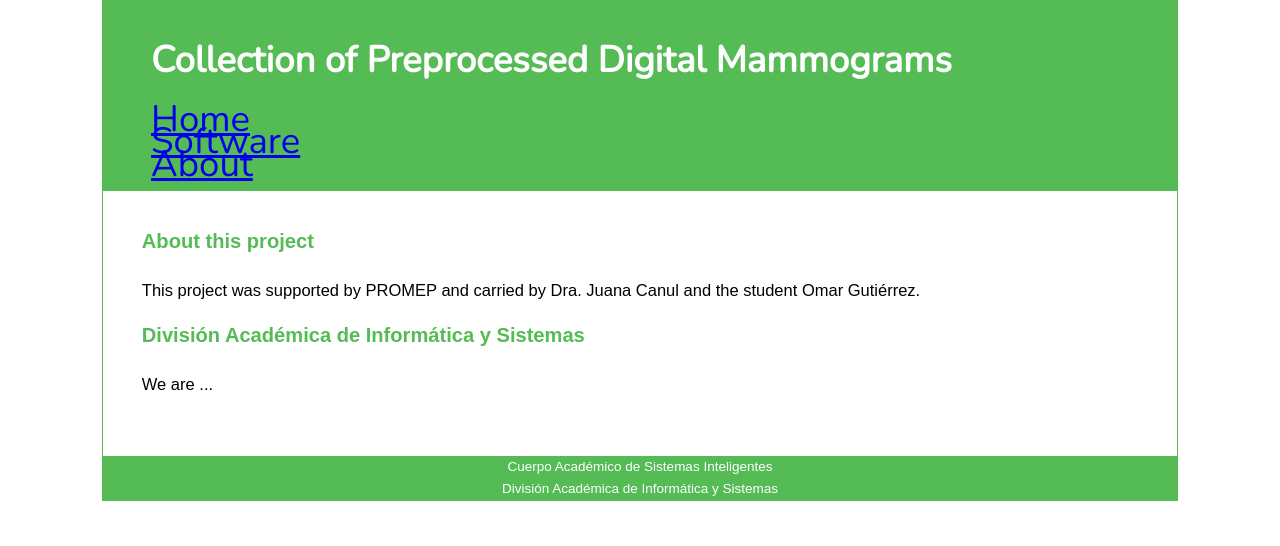
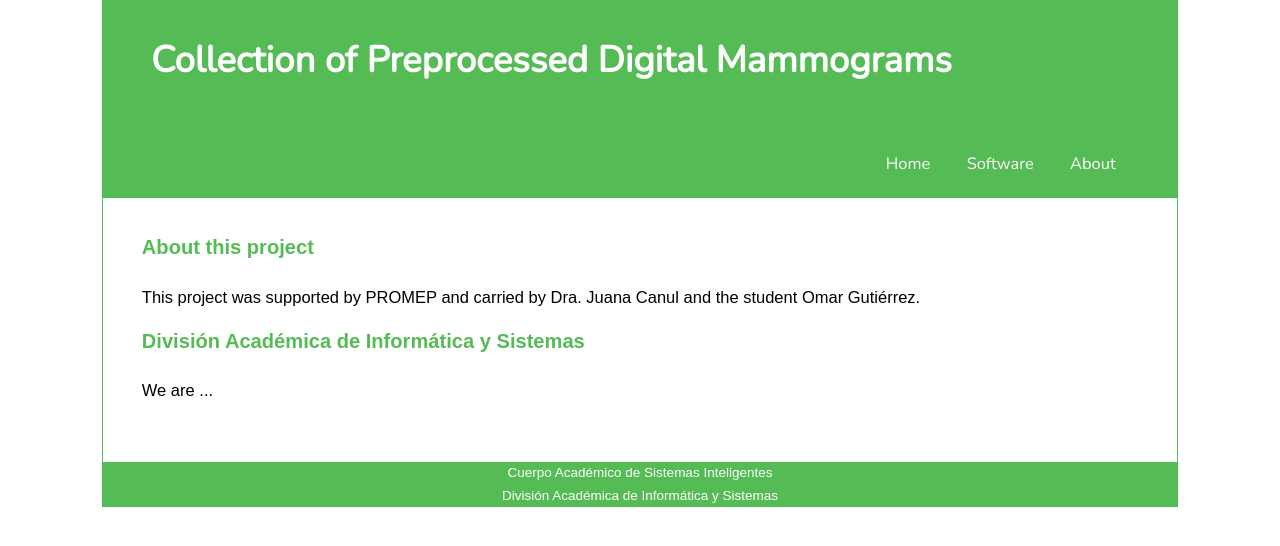
Before and after one commit to omartrinidad/preprocessing, a plain HTML site: page about.html in a window 1280 px wide. Drawn offline with nearby package versions, Linux system fonts and the light colour scheme; a web font is replaced by a local one.

Commit message:
subtle changes in menu

```diff
--- a/about.html
+++ b/about.html
@@ -8,7 +8,7 @@
     <div class="wrapper">
         <div class="top">
             <h1> Collection of Preprocessed Digital Mammograms </h1>
-            <div class="nav">
+            <div id="nav">
                 <ul>
                     <li><a href="index.html">Home</a></li>
                     <li><a href="software.html">Software</a></li>
--- a/index.html
+++ b/index.html
@@ -2,7 +2,7 @@
     <head>
         <title> Home | Collection of Preprocessed Digital Mammograms </title>
         <link rel="stylesheet" href="css/main.css" type="text/css">
-        <script src="js/stick.js" type="text/javascript"></script>
+        <!--script src="js/stick.js" type="text/javascript"></script-->
         <meta charset="utf-8" />
     </head>
     <body>
```
Also changed, not shown: software.html (+1 -1 lines).
